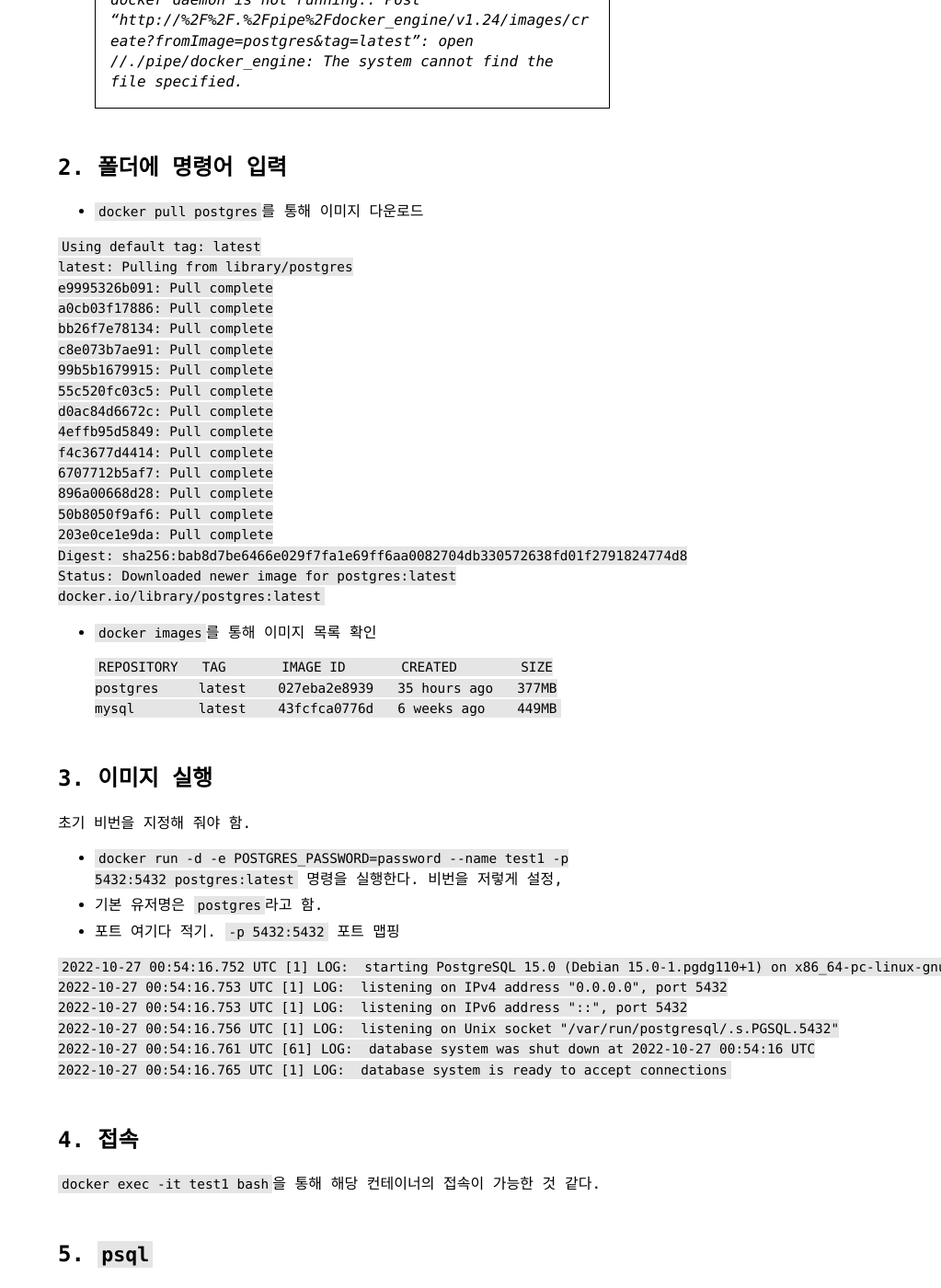
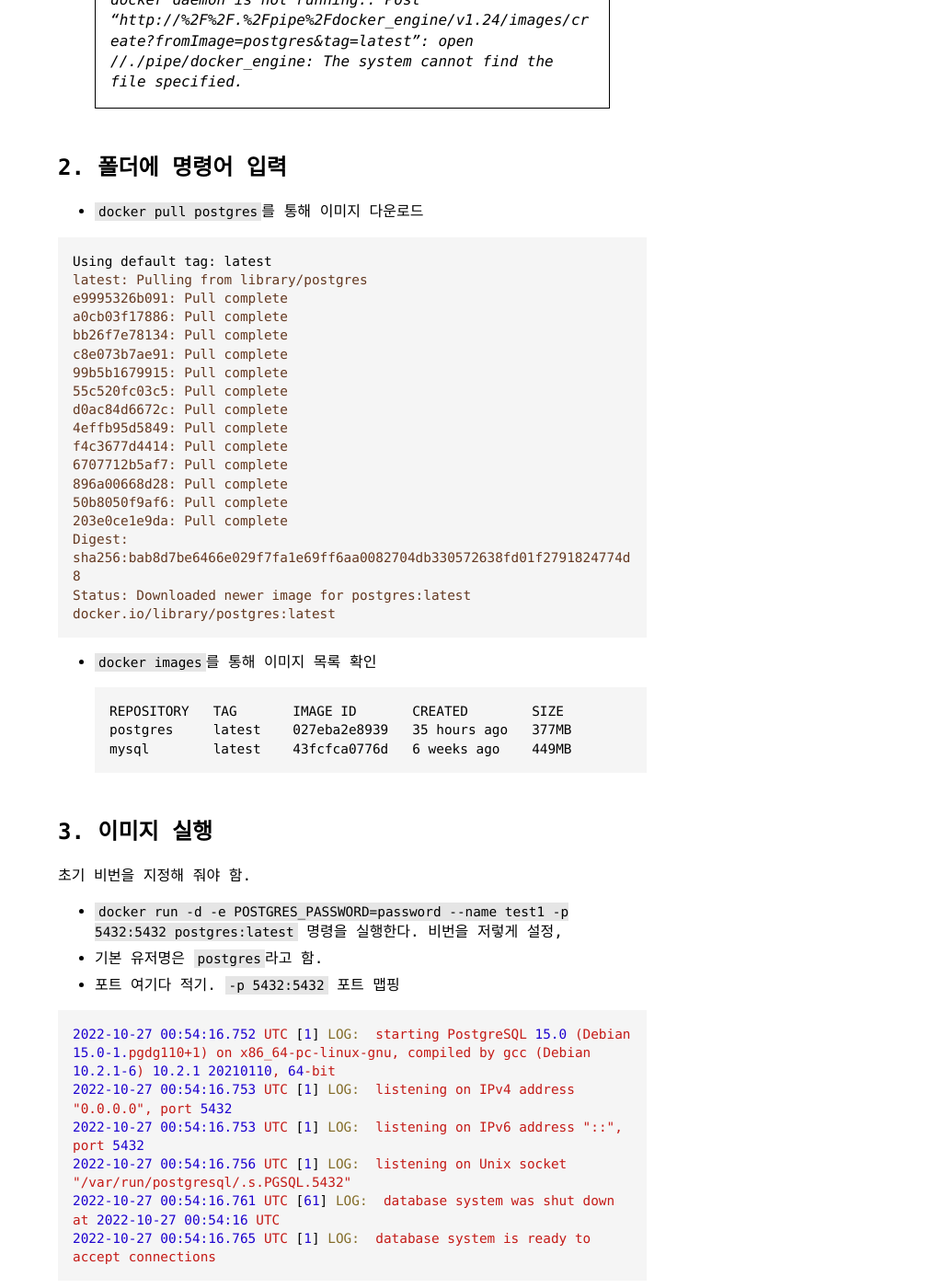
Before and after one commit to esctabcapslock/esctabcapslock.github.io, a Jekyll site: the page built from _posts/2022-10-27-docker.md, in a window 1280 px wide and 1400 px high, scrolled down 586 px. Shown: the whole window at 92% size, without its empty margins (257-1280 px from the left). Built offline with Jekyll 4.4.1, drawn with Linux system fonts in a browser that asks for light colours; nearby versions of some CDN libraries; comment, search, counter and statistics services are not loaded.

Commit message:
하이라이팅 수정

````diff
--- a/_posts/2022-10-27-docker.md
+++ b/_posts/2022-10-27-docker.md
@@ -20,7 +20,7 @@ https://www.youtube.com/watch?v=iLcUr0EQdrM&list=PLuHgQVnccGMDeMJsGq2O-55Ymtx0Id
 ## 2. 폴더에 명령어 입력
 - `docker pull postgres`를 통해 이미지 다운로드
 
-```log
+```
 Using default tag: latest
 latest: Pulling from library/postgres
 e9995326b091: Pull complete
@@ -42,7 +42,7 @@ docker.io/library/postgres:latest
 ```
 
 - `docker images`를 통해 이미지 목록 확인
-```log
+```
 REPOSITORY   TAG       IMAGE ID       CREATED        SIZE
 postgres     latest    027eba2e8939   35 hours ago   377MB
 mysql        latest    43fcfca0776d   6 weeks ago    449MB
@@ -56,7 +56,7 @@ mysql        latest    43fcfca0776d   6 weeks ago    449MB
 - 기본 유저명은 `postgres`라고 함.
 - 포트 여기다 적기. `-p 5432:5432` 포트 맵핑
 
-```log
+```
 2022-10-27 00:54:16.752 UTC [1] LOG:  starting PostgreSQL 15.0 (Debian 15.0-1.pgdg110+1) on x86_64-pc-linux-gnu, compiled by gcc (Debian 10.2.1-6) 10.2.1 20210110, 64-bit
 2022-10-27 00:54:16.753 UTC [1] LOG:  listening on IPv4 address "0.0.0.0", port 5432
 2022-10-27 00:54:16.753 UTC [1] LOG:  listening on IPv6 address "::", port 5432
@@ -104,7 +104,7 @@ CREATE DATABASE dbname TEMPLATE template0;
 
 
 - 포드 재설정 [참고](https://www.baeldung.com/linux/assign-port-docker-container)
-```bat
+```bash
 docker stop test
 docker commit test1 test2
 docker rm test1
````
